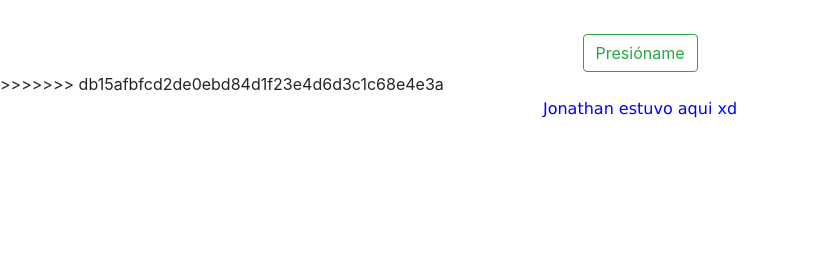
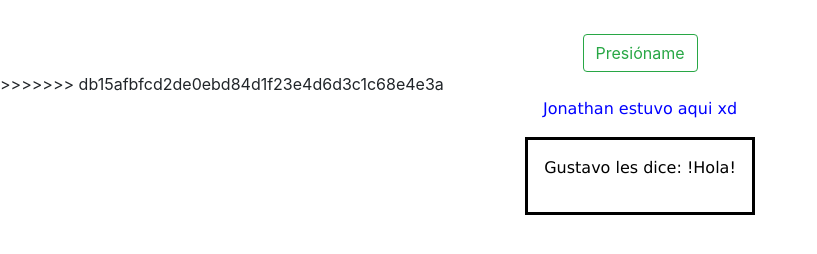
Before and after one commit to LAG17-xd/pruebaCalidad0603, a plain HTML site: page index.html in a window 1280 px wide. Shown: the part 174-428 px from the top of the page, without its empty margins (0-817 px from the left). Drawn offline with nearby package versions, Linux system fonts and the light colour scheme.

Commit message:
Commit de Guz

```diff
--- a/index.html
+++ b/index.html
@@ -40,5 +40,10 @@
 	<p align="center">
 	<font color="blue" face="Lucida Sans" size="3">Jonathan estuvo aqui xd
 	</p>
+
+		<p>
+    <dialog open>
+  <p>Gustavo les dice: !Hola!</p>
+</dialog>
 </body>
 </html>
```
